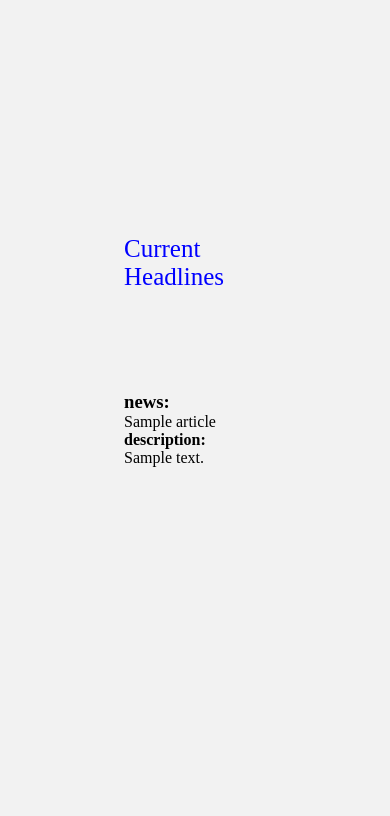
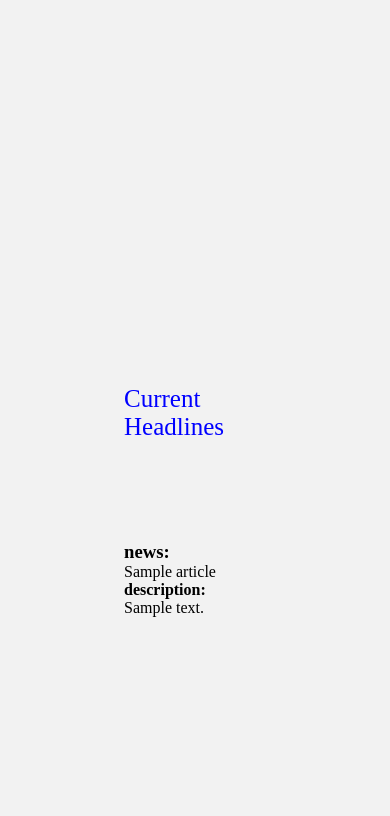
Before and after one commit to DeepCoomer/Einspector, a Django app: page / in a window 390 px wide. Shown: the part 5186-6002 px from the top of the page. Run offline with Django 3.2, Linux system fonts and the light colour scheme; tables that the repository leaves empty hold one stand-in row (values such as "Sample post"); a database or web service that is not in the repository returns one stand-in record (values such as "Sample title"); data that the repository does not hold is empty; some libraries are stand-ins or nearby versions.

Commit message:
Final Commit

```diff
--- a/templates/index.html
+++ b/templates/index.html
@@ -350,7 +350,7 @@
                 display: inline-block;
                 position: relative;
                 left: 20px;
-                top: 4100px;
+                top: 4250px;
                 padding: 0px 65px;
             }
 
```
